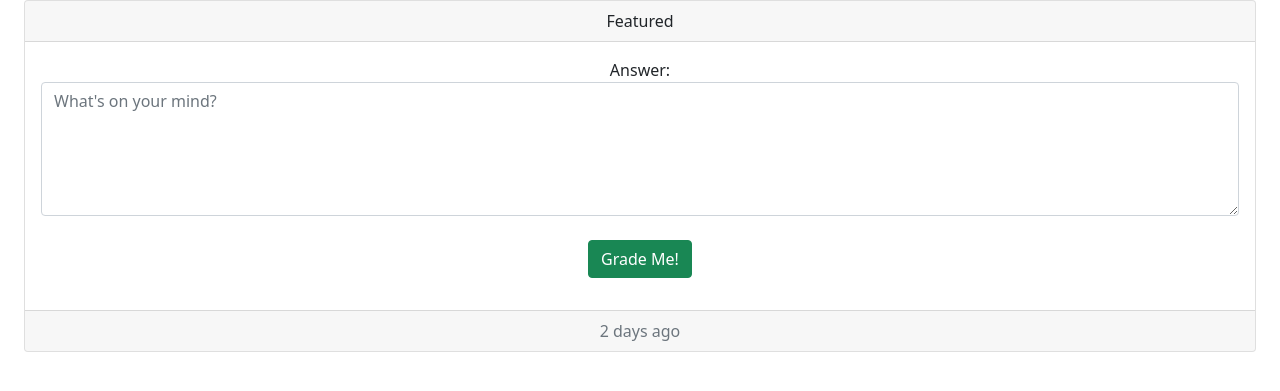
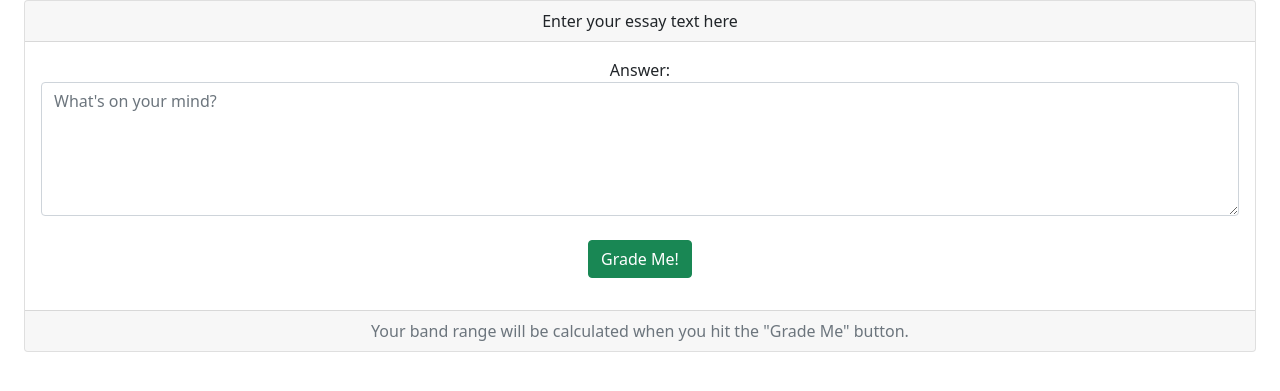
Before and after one commit to ekrembakay/COMP5393-ProjectFiles, a Django app: page /predictor/ in a window 1280 px wide. Shown: the part 56-447 px from the top of the page. Run offline with Django 4.2, Linux system fonts and the light colour scheme; some libraries are stand-ins or nearby versions.

Commit message:
Fixed interface issue

```diff
--- a/website/predictor/templates/predictor/home.html
+++ b/website/predictor/templates/predictor/home.html
@@ -94,7 +94,8 @@
                         });
                         </script>
                 {% else %}
-                    <p>No polls are available.</p>
+              <p class="h3">Your last 10 Submissions</p>
+                    <p>No submissions are available.</p>
                 {% endif %}
               {% else %}
               Login Now
--- a/website/predictor/templates/predictor/predictor.html
+++ b/website/predictor/templates/predictor/predictor.html
@@ -17,7 +17,7 @@
 
         <div class="card text-center"  >
           <div class="card-header">
-            Featured
+            Enter your essay text here
           </div>
           <div class="card-body">
                 <form method="post" novalidate>
@@ -30,7 +30,7 @@
                 </form>
           </div>
           <div class="card-footer text-muted">
-            2 days ago
+              Your band range will be calculated when you hit the "Grade Me" button.
           </div>
         </div>
 
--- a/website/predictor/views.py
+++ b/website/predictor/views.py
@@ -60,7 +60,7 @@ def loginuser(request):
                           )
         else:
             login(request, user)
-            return redirect('predictor')
+            return redirect('home')
 
 
 def logoutuser(request):
```
